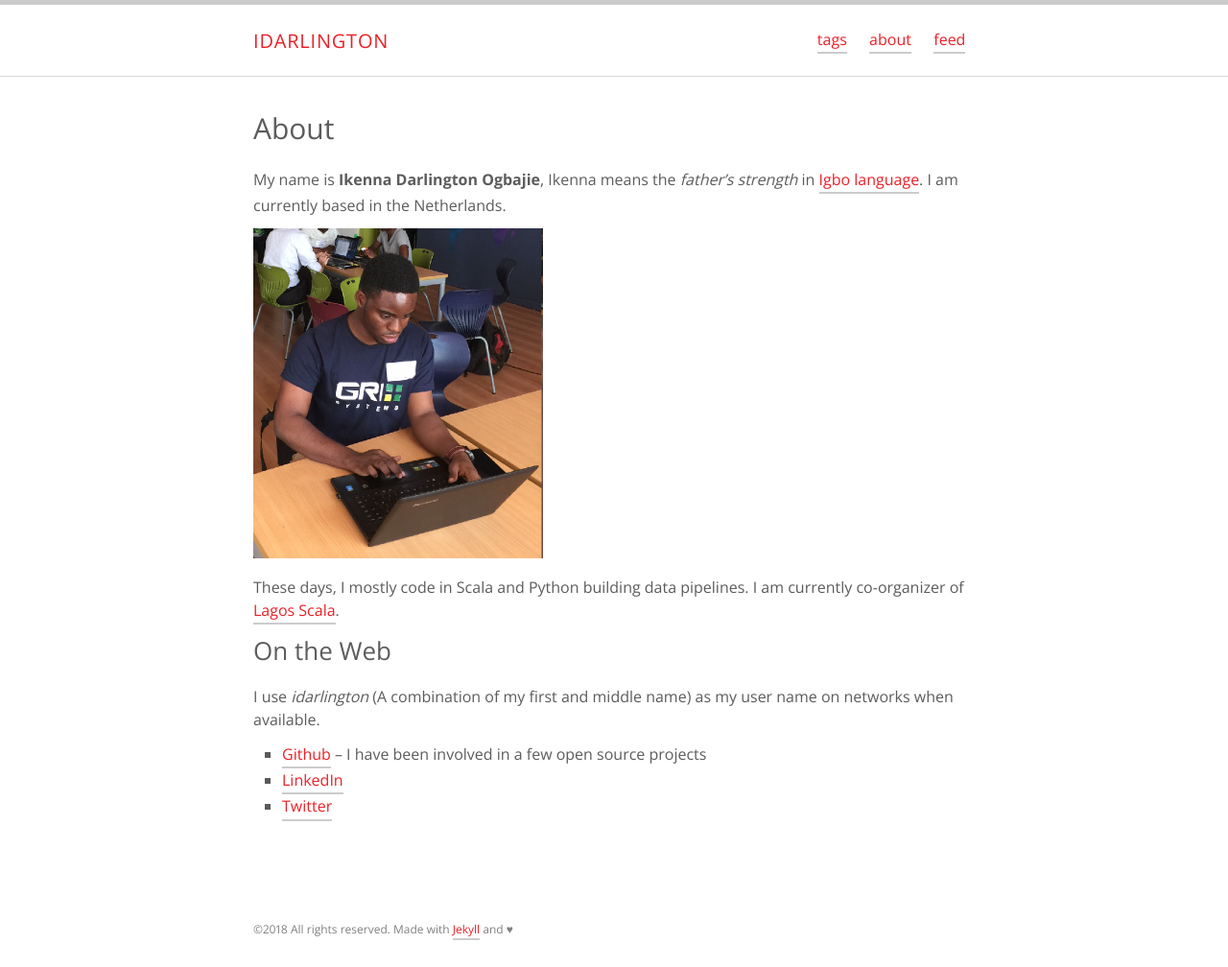
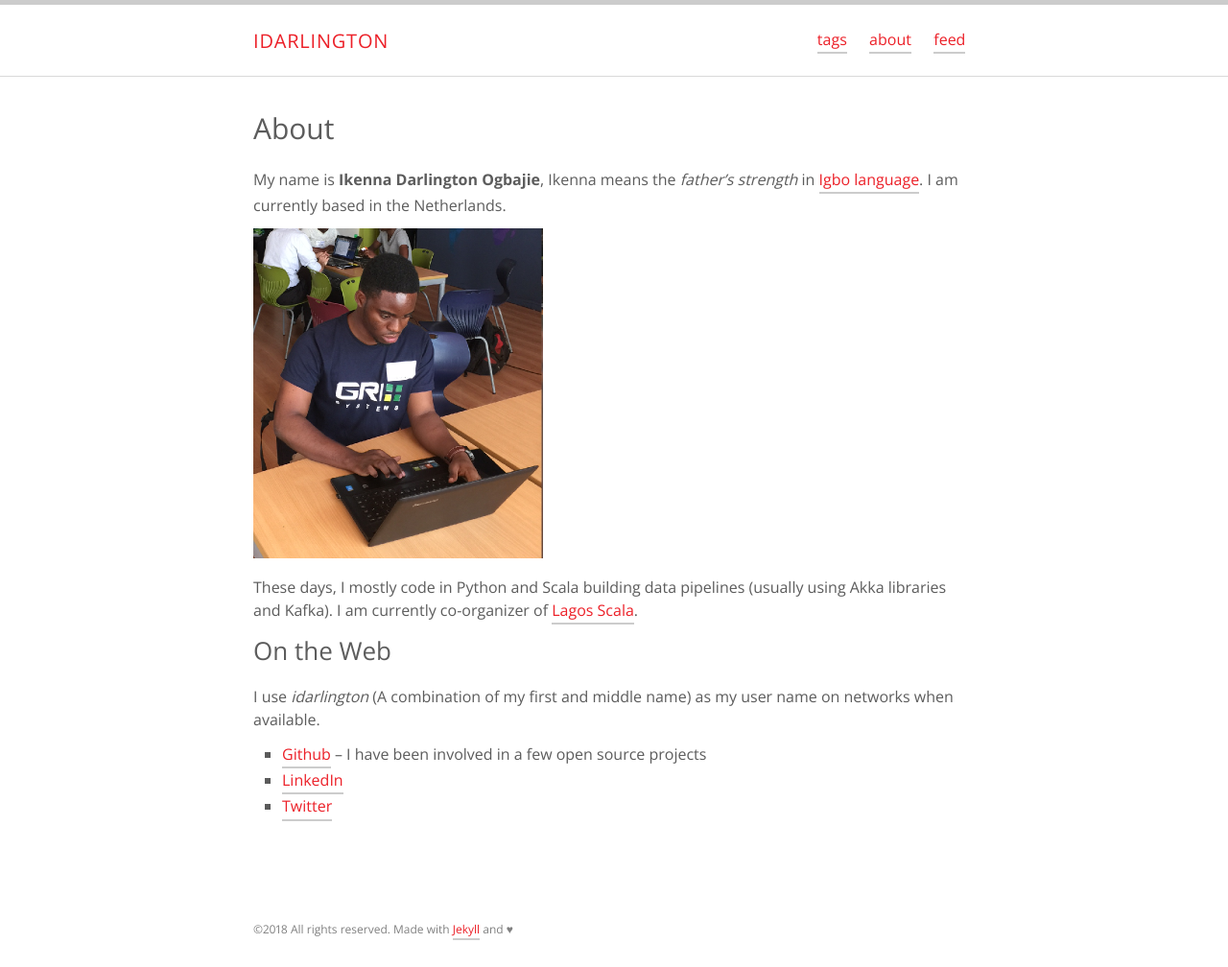
Before and after one commit to idarlington/idarlington.github.io, a Jekyll site: the page built from about.md, in a window 1280 px wide. Shown: the whole page at 96% size. Built offline with Jekyll 4.4.1, drawn with Linux system fonts in a browser that asks for light colours.

Commit message:
Profile changes

```diff
--- a/about.md
+++ b/about.md
@@ -12,9 +12,9 @@ ul {
 </style>
 My name is **Ikenna Darlington Ogbajie**, Ikenna means the *father's strength* in [Igbo language](https://en.wikipedia.org/wiki/Igbo_language). I am currently based in the Netherlands.
 
-![Ikenna Darlington Ogbajie](/assets/images/author.png "Ikenna Darlington")
+![Ikenna Darlington Ogbajie](/assets/images/author.png)
 
-These days, I mostly code in Scala and Python building data pipelines. I am currently co-organizer of [Lagos Scala](https://twitter.com/lagosscala).
+These days, I mostly code in Python and Scala building data pipelines (usually using Akka libraries and Kafka). I am currently co-organizer of [Lagos Scala](https://twitter.com/lagosscala).
 
 ## On the Web
 I use *idarlington* (A combination of my first and middle name) as my user name on networks when available.
```
